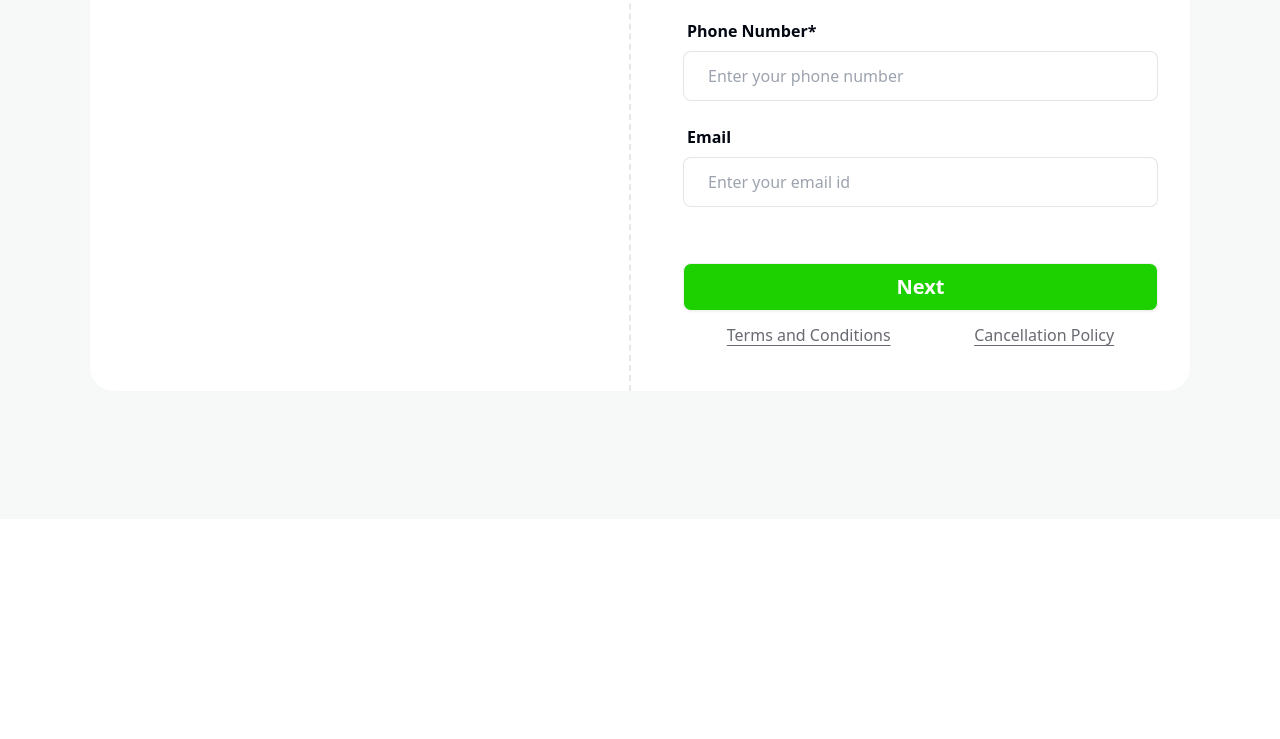
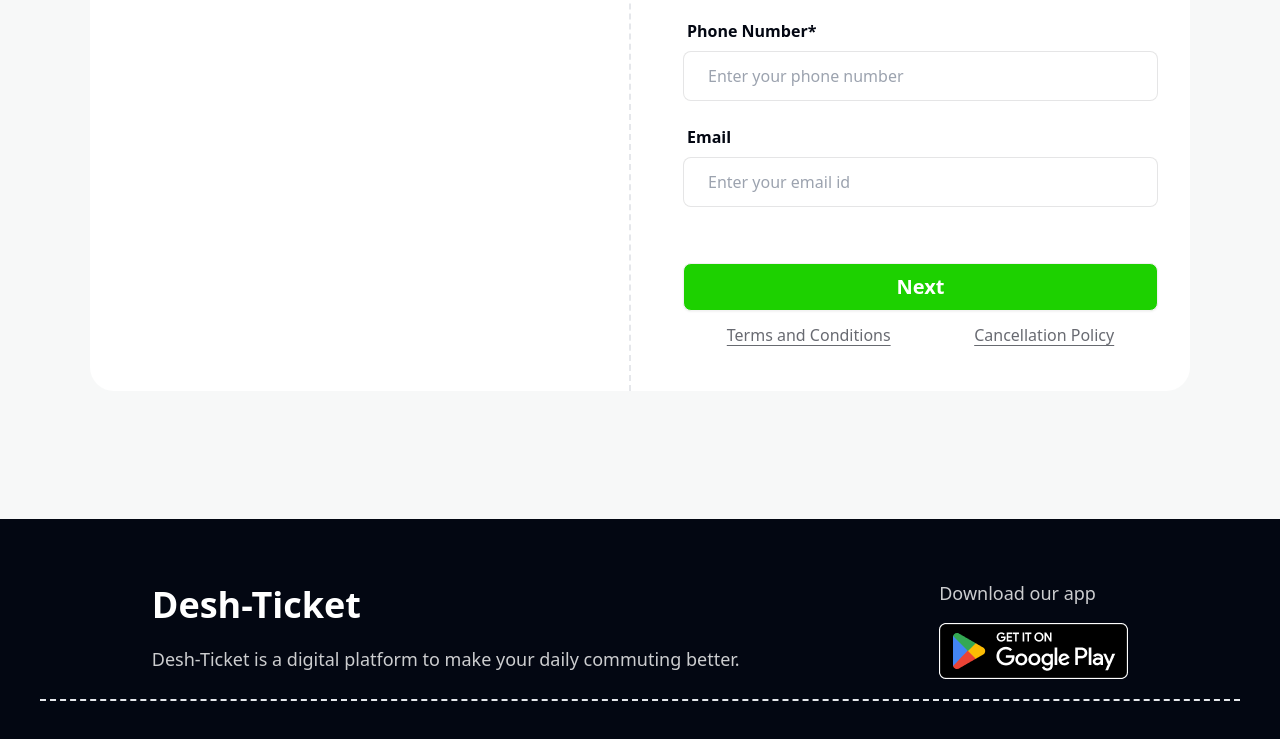
Before and after one commit to adnan2508/smart-ticketing, a plain HTML site: page index.html in a window 1280 px wide. Shown: the part 3005-3744 px from the top of the page. Before the commit the page ends 3524 px from the top, so only its background shows below. Drawn offline with nearby package versions, Linux system fonts and the light colour scheme.

Commit message:
footer done

```diff
--- a/index.html
+++ b/index.html
@@ -388,6 +388,17 @@
         </div>
       </section>
     </main>
-    <footer></footer>
+    <footer class="bg-[#030712] p-10">
+      <div class="flex flex-col gap-4 justify-around items-center p-5 border-dashed border-b-2 lg:flex-row ">
+        <div class="flex flex-col gap-5">
+          <h1 class="text-[#FFFFFF] font-extrabold	text-4xl text-center lg:text-start">Desh-Ticket</h1>
+         <p class="text-lg font-normal text-center lg:text-start text-[#ffffffcc]">Desh-Ticket is a digital platform to make your daily commuting better.</p>
+        </div>
+        <div class="flex flex-col gap-4">
+          <p class="text-lg font-normal text-[#ffffffcc]">Download our app</p>
+          <img src="images/Group 104.png" alt="">
+        </div>
+      </div>
+    </footer>
   </body>
 </html>
```
Also changed, not shown: images/Group 104.png (added).
